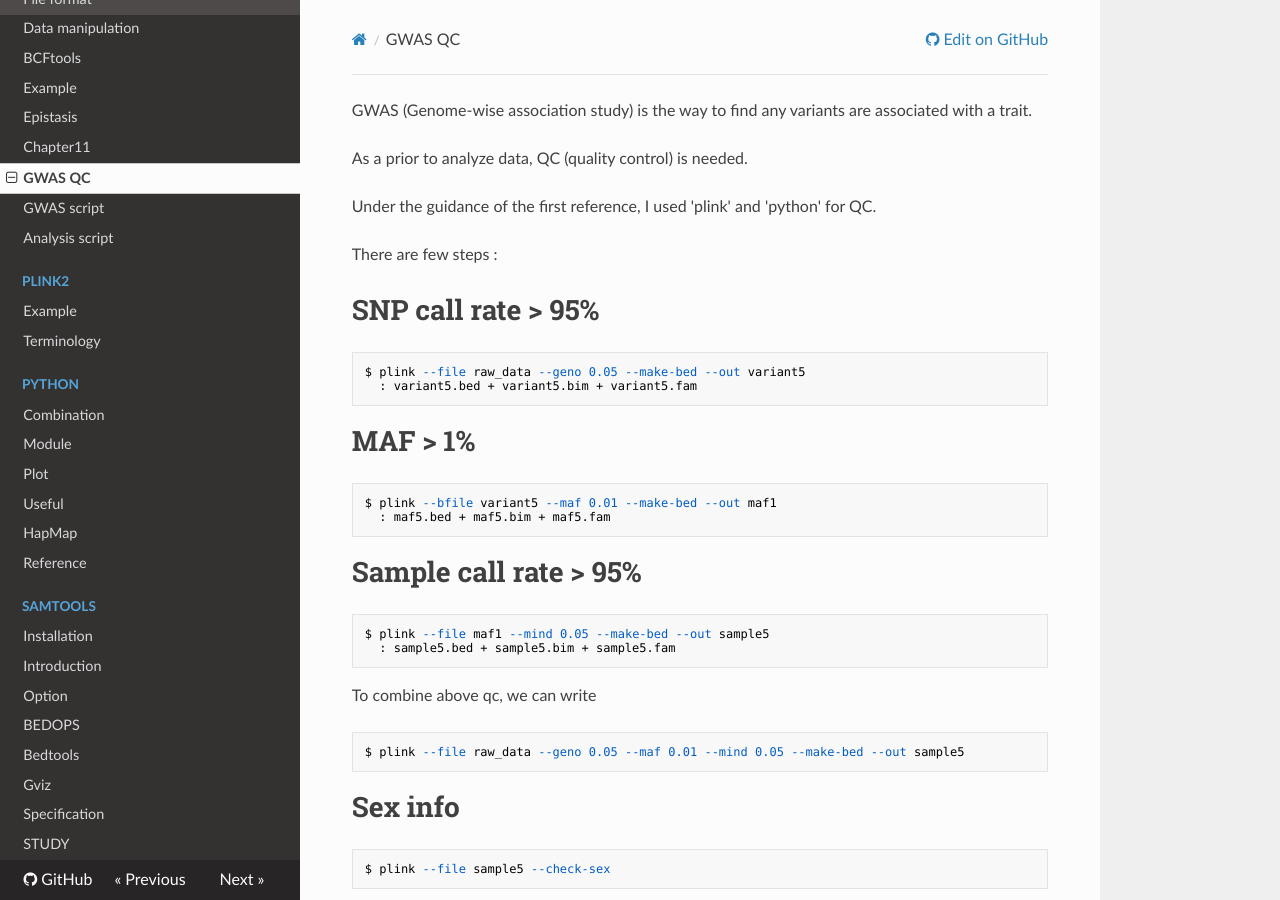
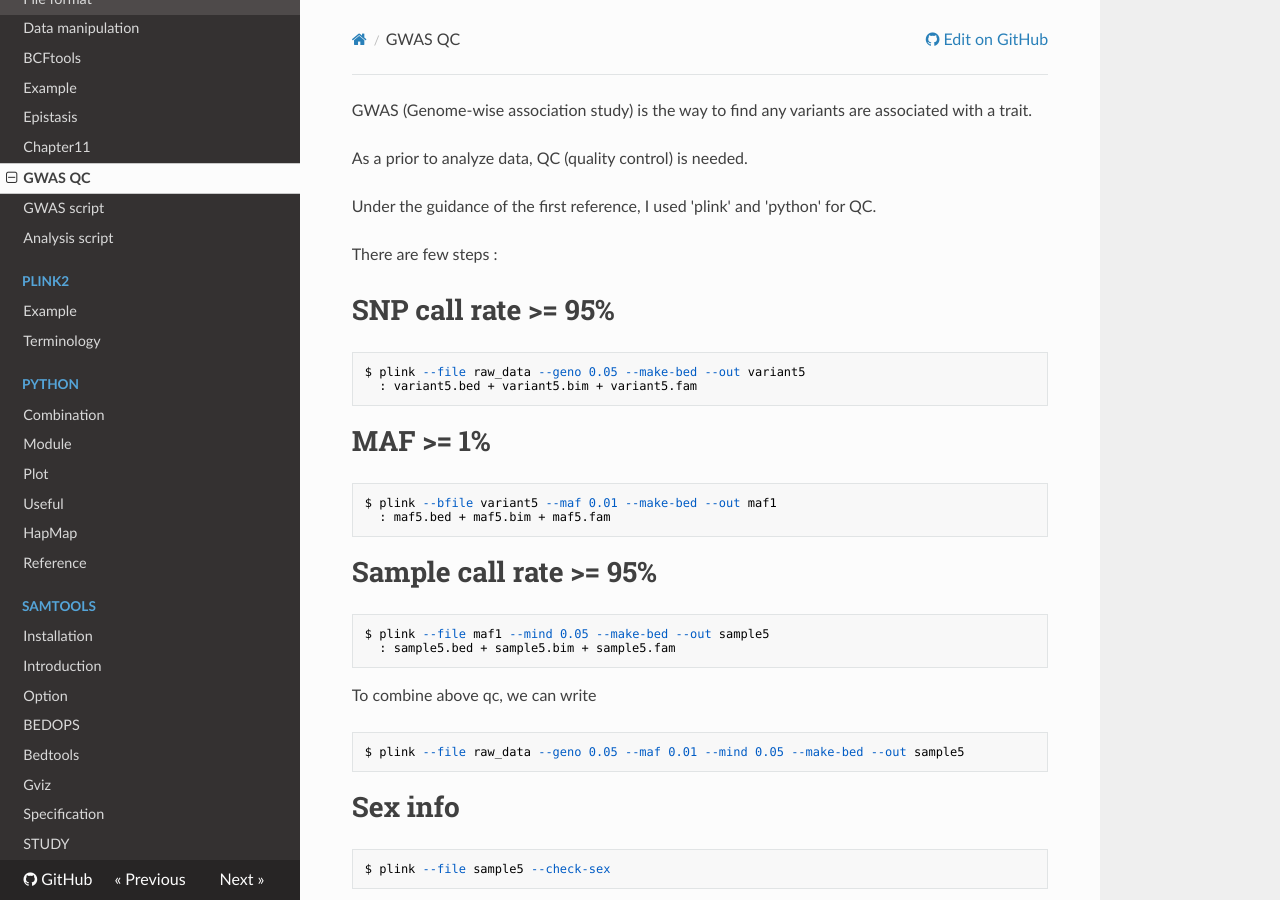
Before and after one commit to WonyoungCho/plink, an MkDocs documentation site: the page built from docs/GWAS.md, in a window 1280 px wide and 900 px high. Built offline with MkDocs 1.6.1, drawn with Linux system fonts in a browser that asks for light colours; nearby versions of some CDN libraries; old or Windows-style settings are respelled for this version of MkDocs.

Commit message:
Update GWAS.md

````diff
--- a/docs/GWAS.md
+++ b/docs/GWAS.md
@@ -7,19 +7,19 @@ Under the guidance of the first reference, I used 'plink' and 'python' for QC.
 There are few steps :
 
 
-# SNP call rate > 95%
+# SNP call rate >= 95%
 ```
 $ plink --file raw_data --geno 0.05 --make-bed --out variant5
   : variant5.bed + variant5.bim + variant5.fam
 ```
-# MAF > 1%
+# MAF >= 1%
 ```
 $ plink --bfile variant5 --maf 0.01 --make-bed --out maf1
   : maf5.bed + maf5.bim + maf5.fam
 ```
 
 
-# Sample call rate > 95%
+# Sample call rate >= 95%
 ```
 $ plink --file maf1 --mind 0.05 --make-bed --out sample5
   : sample5.bed + sample5.bim + sample5.fam
````
